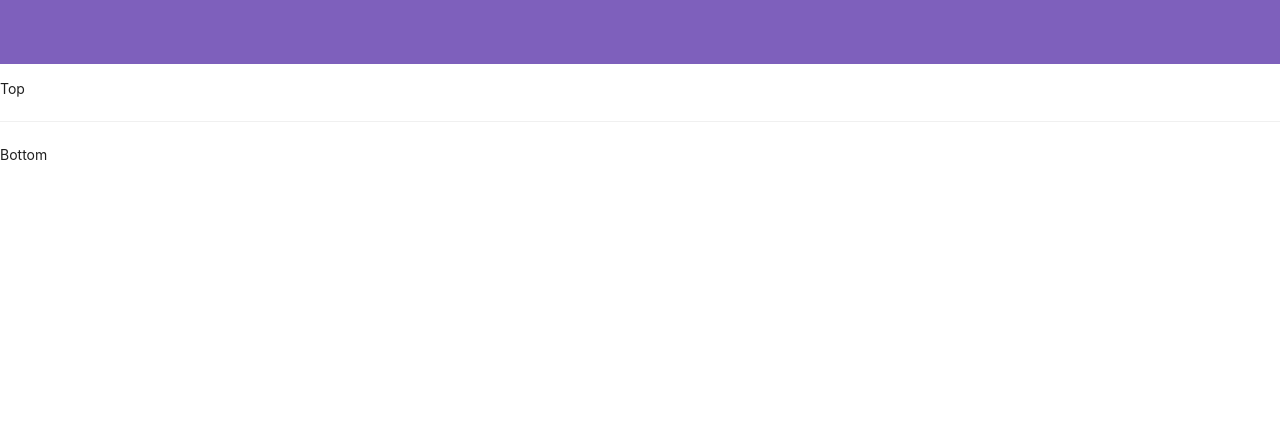
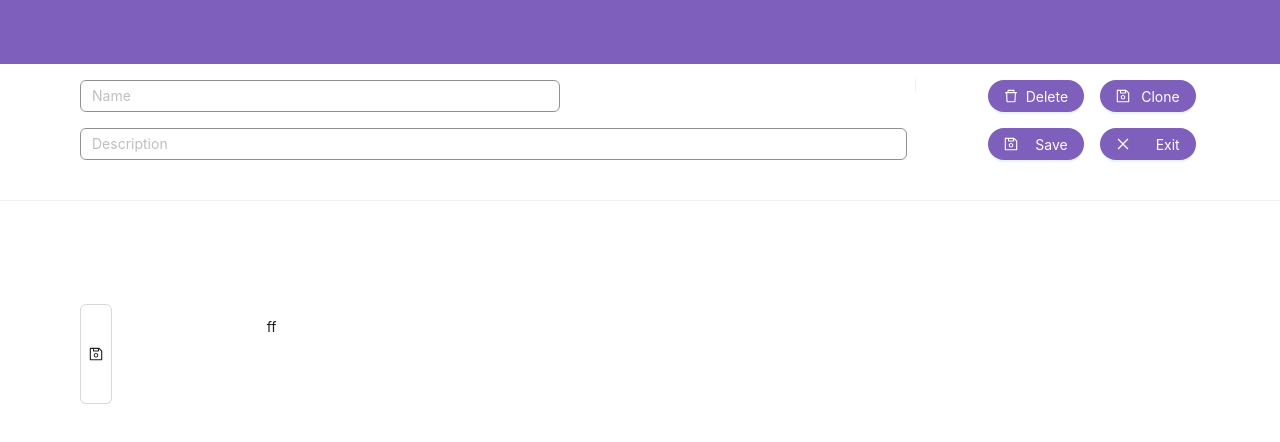
Before and after one commit to sourcecoursepoc/sourcecourse_poc, a Next.js app: page /compose in a window 1280 px wide. Shown: the top 442 px of the page. Built offline with nearby package versions, Linux system fonts and the light colour scheme.

Commit message:
button and textarea sone

```diff
--- a/package.json
+++ b/package.json
@@ -9,6 +9,7 @@
     "lint": "next lint"
   },
   "dependencies": {
+    "@ant-design/icons": "^5.0.1",
     "@types/node": "18.15.0",
     "@types/react": "18.0.28",
     "@types/react-dom": "18.0.11",
--- /dev/null
+++ b/src/pages/compose/buttonStyle.module.css
@@ -0,0 +1,24 @@
+
+  .customTextArea{
+     border: 1px solid rgb(148, 144, 144) ;
+     border-Radius: '4px',
+  }
+  .mybutton {
+   display: flex;
+   flex-direction: row;
+   justify-content: space-between;
+   align-items: center;
+   width: 30%;
+   background-color: #7E60BC;
+   left: 3rem ;
+   margin-left: 1rem;
+    margin-bottom: 1rem;
+
+ }
+ .contentStyle{
+   text-align:center;
+   min-height: 50px;
+   color: #000;
+   border-right:1px solid #b4b1b1;
+   background-color:#fff;
+}
--- /dev/null
+++ b/src/pages/compose/buttons.tsx
@@ -0,0 +1,46 @@
+import styles from './buttonStyle.module.css';
+
+import React, { ReactNode, useState } from 'react';
+import { DownloadOutlined } from '@ant-design/icons';
+import { Button, Radio, Space, Divider } from 'antd';
+import type { SizeType } from 'antd/es/config-provider/SizeContext';
+
+interface MyComponentProps {
+    text: string;
+    icon: ReactNode;
+    size:SizeType;
+  }
+const ButtonComponent: React.FC<MyComponentProps>= ({text,icon,size}) => {
+//  const [size, setSize] = useState<SizeType>('large'); // default is 'middle'
+
+  return (
+    <>
+          <Button type="primary" shape="round" icon={icon} size={size} className={styles.mybutton}>
+            {text}
+          </Button>
+
+    </>
+  );
+};
+export default ButtonComponent
+
+// import { Button } from 'antd'
+/* import React from 'react';
+import styles from './buttonStyle.module.css';
+
+//type ButtonType = "link" | "text" | "ghost" | "default" | "primary" | "dashed" | undefined;
+//shape ButtonShape="default" | "circle" | "round"| undefined;
+
+interface MyComponentProps {
+    text: string;
+
+  }
+
+const ButtonComponent = ({text}:MyComponentProps) => {
+  return (
+
+    <Button className={styles.custombutton}>
+     {text}
+  </Button>
+  )
+} */
--- /dev/null
+++ b/src/pages/compose/index.module.css
@@ -0,0 +1,19 @@
+.textAreaRow{
+    margin-left: 5rem;
+    margin-bottom: 1rem;
+
+}
+.contentStyle{
+    text-align:center;
+    min-height: 500px;
+    color: #000;
+    border-right:1px solid #b4b1b1;
+    background-color:#fff;
+
+ }
+ .content{
+    margin-left: 5rem;
+    display: block;
+  width:100px;
+  height:100px;
+ }
--- a/src/pages/compose/index.tsx
+++ b/src/pages/compose/index.tsx
@@ -2,6 +2,11 @@ import { Layout, Space, Col, Row } from "antd";
 import Header from "../../components/header/header";
 import styles from "./compose.module.css";
 import { Divider } from "antd";
+import ButtonComponent from "./buttons";
+import TextArea from "./textArea";
+import stylesText from "./index.module.css";
+import { CloseOutlined, DeleteOutlined, SaveOutlined } from "@ant-design/icons";
+import MainIcons from "./mainContentIcons";
 
 const Compose = () => {
   const { Content } = Layout;
@@ -10,12 +15,42 @@ const Compose = () => {
       <Layout className={styles.layout}>
         <Header />
         <Content>
-          <Row>
-            <Col span={24}>Top</Col>
+
+          <Row >
+            <Col span={17} style={{ height: "5rem" }} >
+              <Row
+                className={stylesText.textAreaRow}
+                style={{ width: "30rem" }}
+              >
+                <TextArea placeholder="Name" />{" "}
+              </Row>
+              <Row className={stylesText.textAreaRow}>
+                <TextArea placeholder="Description" />{" "}
+              </Row>
+            </Col>
+            <Divider type="vertical" ></Divider>
+            <Col span={6}>
+
+                <Row>
+                  <ButtonComponent text={"Delete"} icon={<DeleteOutlined />} size={"middle"} />
+                  <ButtonComponent text="Clone" icon={<SaveOutlined />} size={"middle"}/>
+                </Row>
+                <Row>
+                  <ButtonComponent text="Save" icon={<SaveOutlined />} size={"middle"}/>
+                  <ButtonComponent text="Exit" icon={<CloseOutlined />} size={"middle"}/>
+                </Row>
+
+            </Col>
           </Row>
-          <Divider plain></Divider>
-          <Row>
-            <Col span={24}>Bottom</Col>
+          <Divider plain style={{ height: "5rem" }}></Divider>
+          <Row >
+            <Col span={5} >
+              <MainIcons icon={<SaveOutlined />} />
+            </Col>
+
+            <Col span={17}>
+             <p>ff</p>
+            </Col>
           </Row>
         </Content>
       </Layout>
--- /dev/null
+++ b/src/pages/compose/mainContentIcons.tsx
@@ -0,0 +1,20 @@
+import { Button } from 'antd';
+import { SizeType } from 'antd/es/config-provider/SizeContext';
+import React , { ReactNode} from 'react'
+import styles from './index.module.css';
+
+interface MyComponentProps {
+   // size:SizeType;
+    icon: ReactNode;
+
+  }
+const MainIcons: React.FC<MyComponentProps>= ({icon})=> {
+
+  return (
+    <Button icon={icon}   className={styles.content}>
+
+    </Button>
+  )
+}
+
+export default MainIcons
--- /dev/null
+++ b/src/pages/compose/textArea.tsx
@@ -0,0 +1,20 @@
+import { Input } from 'antd'
+import React from 'react';
+import styles from './buttonStyle.module.css';
+
+interface MyComponentProps {
+    placeholder: string;
+
+
+  }
+const TextArea = ({ placeholder}:MyComponentProps) => {
+  return (
+    <Input className={styles.customTextArea}
+      placeholder={placeholder}
+
+
+    />
+  )
+}
+
+export default TextArea
```
